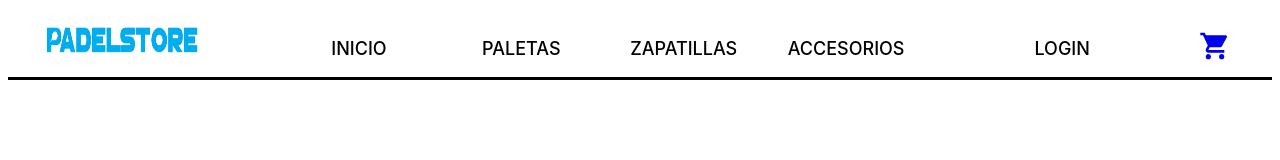
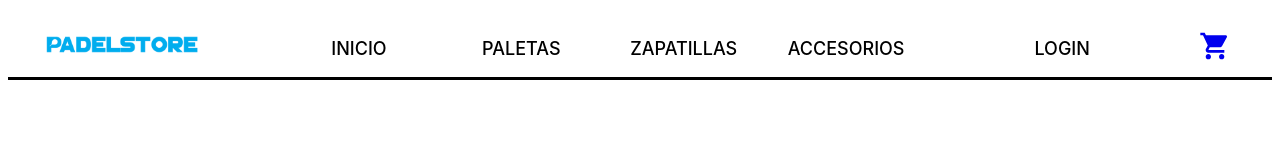
Before and after one commit to jeimon83/react-app, a React (Create React App) app: page / in a window 1280 px wide. Shown: the top 160 px of the page. Built offline with nearby package versions, Linux system fonts and the light colour scheme; the HTML template or start-up script is replaced by a standard one.

Commit message:
Convert everything to functions

```diff
--- a/src/components/cart/cart.js
+++ b/src/components/cart/cart.js
@@ -1,9 +1,7 @@
 import ShoppingCartIcon from '@material-ui/icons/ShoppingCart';
 
-const Cart = () => {
+export default function Cart() {
   return (
     <a href="#cart" className="cart"><ShoppingCartIcon/></a>
   );
 }
-
-export default Cart;
--- a/src/components/logo/logo.js
+++ b/src/components/logo/logo.js
@@ -1,22 +1,12 @@
-import React, { Component } from 'react';
-
-export default class Logo extends Component {
-
-  LogoStyled() {
-    return {
-      width: '70%',
-      height: '70%'
-    }
-  }
-
-  render() {
-   return <a href="#home">
+export default function Logo() {
+  return (
+    <a href="#home">
       <img
-        style={this.LogoStyled()}
+        className="logo"
         src="images/logo.png"
         href="#home"
         alt="logo">
       </img>
     </a>
-  }
+  )
 }
--- a/src/components/navbar/login.js
+++ b/src/components/navbar/login.js
@@ -1,4 +1,4 @@
-const Login = () => {
+export default function Login() {
   return (
     <nav className="menu">
       <ul className="li-login">
@@ -9,5 +9,3 @@ const Login = () => {
     </nav>
   );
 }
-
-export default Login;
--- a/src/components/navbar/menu.js
+++ b/src/components/navbar/menu.js
@@ -1,4 +1,4 @@
-const Menu = () => {
+export default function Menu() {
   return (
     <nav className="menu">
       <ul className="li-menu">
@@ -10,4 +10,3 @@ const Menu = () => {
     </nav>
   );
 }
-export default Menu;
--- a/src/index.css
+++ b/src/index.css
@@ -6,6 +6,11 @@ body {
     sans-serif;
   -webkit-font-smoothing: antialiased;
   -moz-osx-font-smoothing: grayscale;
+}
+
+.logo {
+  width: 70%;
+  margin-top: 12px
 }
 .header-grid {
   display: grid;
```
Also changed, not shown: 1 other file (tests, documents, lock files or other folders).
